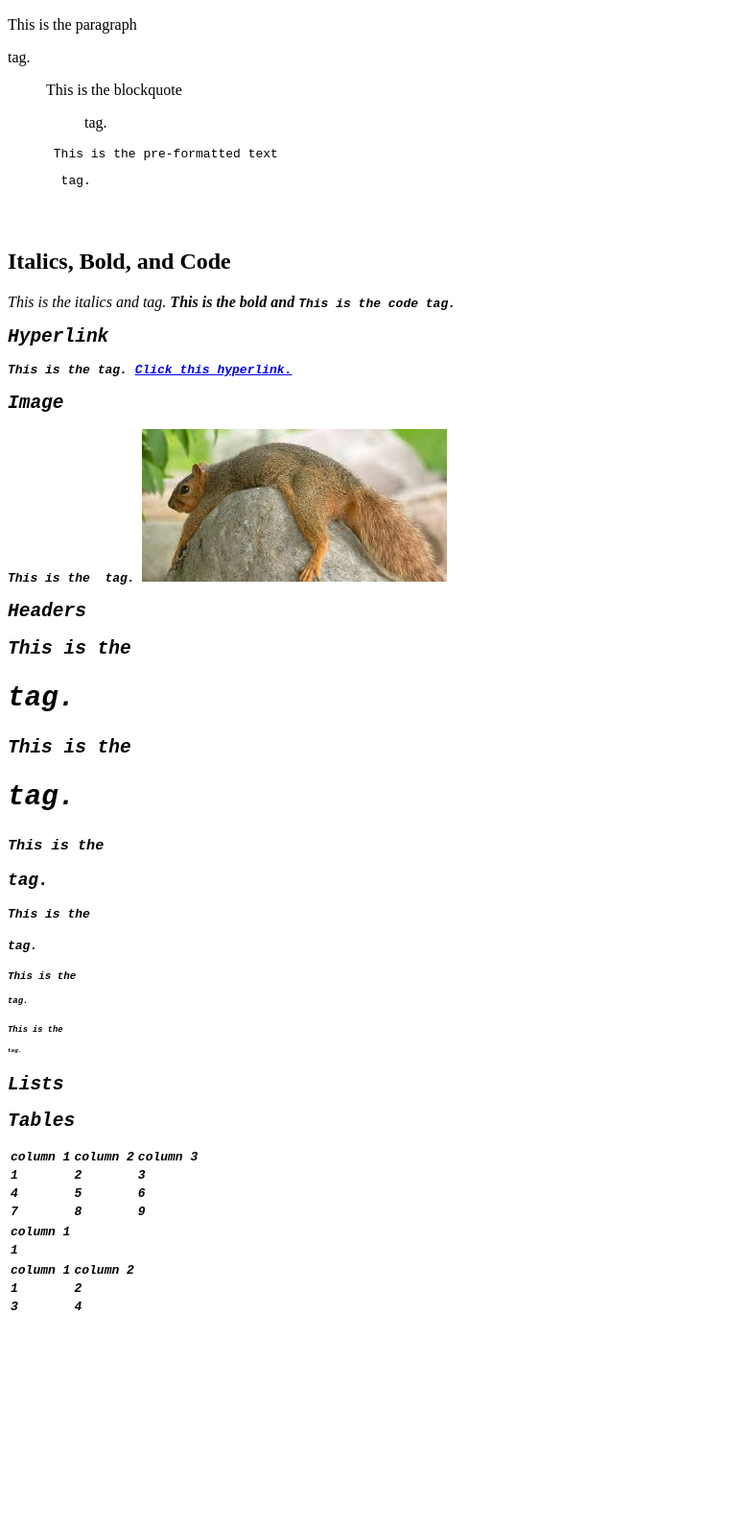
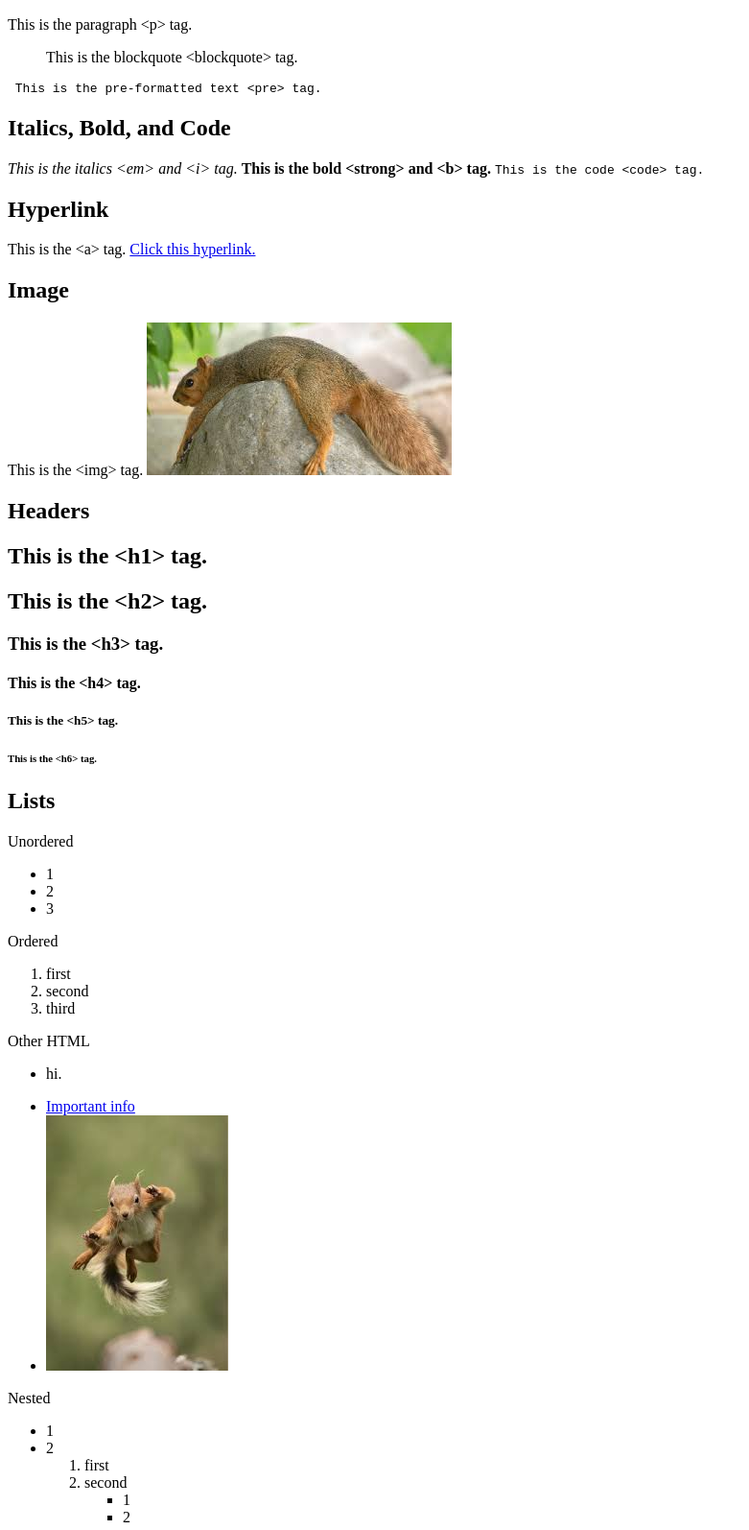
Before and after one commit to gwvandoren/milestones-html, a plain HTML site: page basic-tags.html in a window 1280 px wide. Shown: the part 110-1704 px from the top of the page at 96% size, without its empty margins (0-781 px from the left). Before the commit the page ends 1490 px from the top, so only its background shows below. Drawn offline with Linux system fonts and the light colour scheme.

Commit message:
finished html stuff :D

```diff
--- a/basic-tags.html
+++ b/basic-tags.html
@@ -7,45 +7,77 @@
   <title> Gwen's HTML and CSS Milestones </title>
 </head>
 <body>
-  <!-- whenever i try to include the actual tag, it doesn't work :( -->
   <h1> Basic Tags </h1>
 
   <h2> Paragraph, Blockquote, and Pre-formatted Text</h2>
   <section>
-    <p> This is the paragraph <code><p></code> tag.</p>
-    <blockquote> This is the blockquote <code><blockquote></code> tag.</blockquote>
-    <pre> This is the pre-formatted text <code> <pre> </code> tag.</pre>
+    <p> This is the paragraph  &lt;p&gt; tag.</p>
+    <blockquote> This is the blockquote  &lt;blockquote&gt; tag.</blockquote>
+    <pre> This is the pre-formatted text &lt;pre&gt; tag.</pre>
   </section>
 
   <h2> Italics, Bold, and Code</h2>
   <section>
-    <em> This is the italics <code><em></code> and <code><i></code> tag.</em>
-    <strong> This is the bold <code><strong></code> and <code><b></code tag.></strong>
-    <code> This is the code <code><code></code> tag. </code>
+    <em> This is the italics &lt;em&gt; and &lt;i&gt; tag.</em>
+    <strong> This is the bold &lt;strong&gt; and &lt;b&gt; tag.</strong>
+    <code> This is the code &lt;code&gt; tag. </code>
   </section>
 
   <h2> Hyperlink </h2>
   <section>
-    <p> This is the <code><a></code> tag. <a href = "https://www.pbs.org/wgbh/nova/media/original_images/iStock-1159659362_JQfuHlL.jpg" target="_blank"> Click this hyperlink. </a> </p>
+    <p> This is the &lt;a&gt; tag. <a href = "https://www.pbs.org/wgbh/nova/media/original_images/iStock-1159659362_JQfuHlL.jpg" target="_blank"> Click this hyperlink. </a> </p>
   </section>
 
   <h2> Image </h2>
   <section>
-    <p> This is the <code> <img></code> tag. <img src = "squirrel.jpg" alt="Squirrel laying on rock"> </p>
+    <p> This is the &lt;img&gt; tag. <img src = "squirrel.jpg" alt="Squirrel laying on rock"> </p>
   </section>
 
   <h2> Headers </h2>
   <section>
-    <h1> This is the <code><h1></code> tag.</h1>
-    <h2> This is the <code><h2></code> tag.</h2>
-    <h3> This is the <code><h3></code> tag.</h3>
-    <h4> This is the <code><h4></code> tag.</h4>
-    <h5> This is the <code><h5></code> tag.</h5>
-    <h6> This is the <code><h6></code> tag.</h6>
+    <h1> This is the &lt;h1&gt; tag.</h1>
+    <h2> This is the &lt;h2&gt; tag.</h2>
+    <h3> This is the &lt;h3&gt; tag.</h3>
+    <h4> This is the &lt;h4&gt; tag.</h4>
+    <h5> This is the &lt;h5&gt; tag.</h5>
+    <h6> This is the &lt;h6&gt; tag.</h6>
   </section>
 
   <h2> Lists </h2>
   <section>
+    <p>Unordered</p>
+    <ul>
+      <li> 1 </li>
+      <li> 2 </li>
+      <li> 3</li>
+    </ul>
+    <p>Ordered</p>
+    <ol>
+      <li> first </li>
+      <li> second </li>
+      <li> third </li>
+    </ol>
+    <p>Other HTML</p>
+    <ul>
+      <li> <p> hi.</p> </li>
+      <li> <a href = "https://en.wikipedia.org/wiki/Squirrel" target="_blank"> Important info </a></li>
+      <li> <img src= "funnysquirrel.jpg" alt="Squirrel with mouth open"> </li>
+    </ul>
+    <p>Nested</p>
+    <ul>
+      <li> 1 </li>
+      <li> 2
+        <ol>
+          <li> first </li>
+          <li> second
+            <ul>
+              <li> 1 </li>
+              <li> 2 </li>
+            </ul>
+          </li>
+        </ol>
+      </li>
+    </ul>
   </section>
 
   <h2> Tables </h2>
```
Also changed, not shown: snippet.html (+59 -6 lines), structure.html (+8 -8 lines), funnysquirrel.jpg (added).
